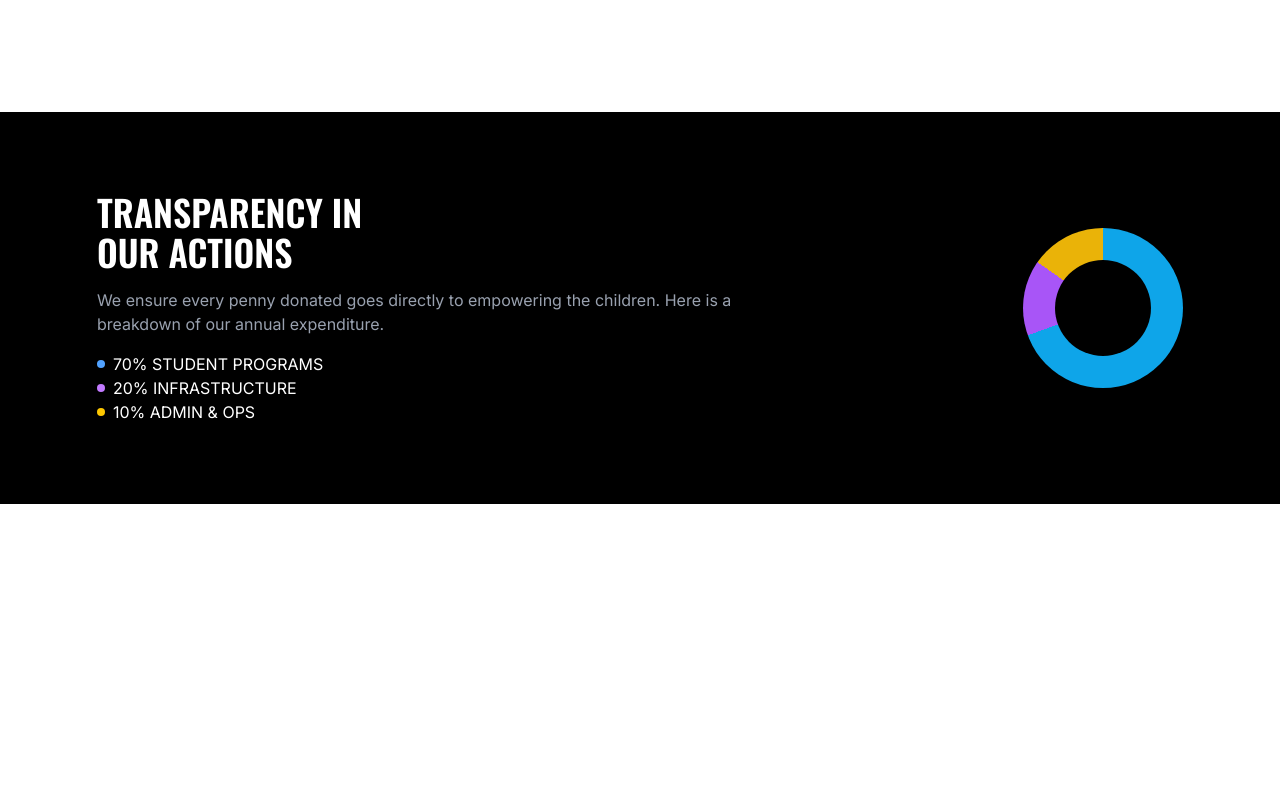
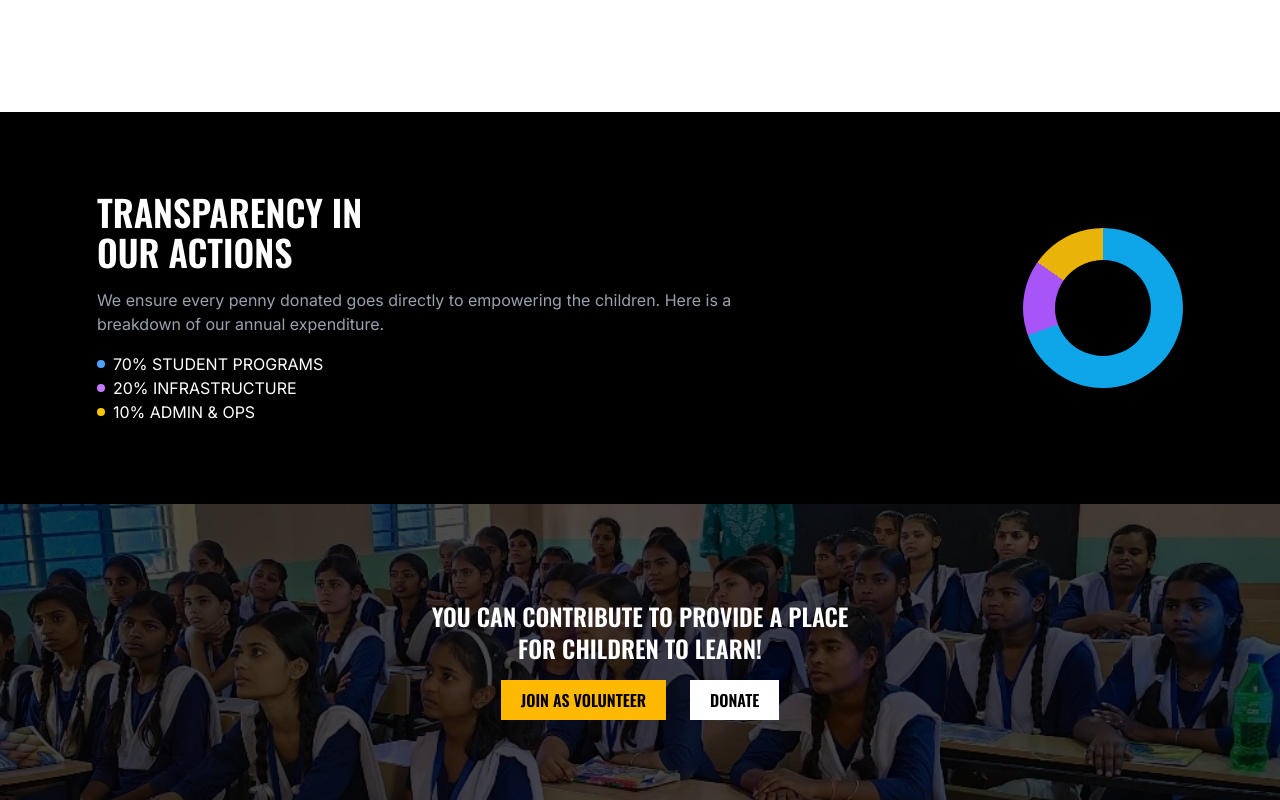
Before and after one commit to Twinklekumari2/unnati-website, a React (Vite) app in the folder frontend/: page / in a window 1280 px wide. Shown: the part 2686-3486 px from the top of the page. Before the commit the page ends 3190 px from the top, so only its background shows below. Built offline with nearby package versions, Linux system fonts and the light colour scheme.

Commit message:
added contribute component

```diff
--- /dev/null
+++ b/frontend/src/components/pagesCompo/homepage/Conttibute.jsx
@@ -0,0 +1,24 @@
+import React from "react";
+import mission from './../../../assets/mission.jpg'
+
+const Conttibute = () => {
+  return (
+    <section className="relative bg-cover bg-center bg-no-repeat py-20" style={{backgroundImage: `url(${mission})`}}>
+      <div className="absolute inset-0 bg-black/70"></div>
+      <div className="relative z-10 flex flex-col justify-center items-center text-white">
+        <div className="flex flex-col justify-center items-center p-4">
+          <h1 className="oswald-font-3 text-2xl">
+            YOU CAN CONTRIBUTE TO PROVIDE A PLACE
+          </h1>
+          <h1 className="oswald-font-3 text-2xl">FOR CHILDREN TO LEARN!</h1>
+        </div>
+        <div className="flex gap-6">
+          <div className="oswald-font-3 px-5 p-2 bg-amber-400 text-black cursor-pointer">JOIN AS VOLUNTEER</div>
+          <div className="oswald-font-3 px-5 py-2 bg-white text-black cursor-pointer">DONATE</div>
+        </div>
+      </div>
+    </section>
+  );
+};
+
+export default Conttibute;
--- a/frontend/src/pages/Homepage.jsx
+++ b/frontend/src/pages/Homepage.jsx
@@ -6,6 +6,7 @@ import Aboutus from '../components/pagesCompo/homepage/Aboutus'
 import Vision from '../components/pagesCompo/homepage/Vision'
 import Program from '../components/pagesCompo/homepage/Program'
 import Data from '../components/pagesCompo/homepage/Data'
+import Conttibute from '../components/pagesCompo/homepage/Conttibute'
 
 const Homepage = () => {
   return (
@@ -17,6 +18,7 @@ const Homepage = () => {
         <Vision/>
         <Program/>
         <Data/>
+        <Conttibute/>
     </div>
   )
 }
```
